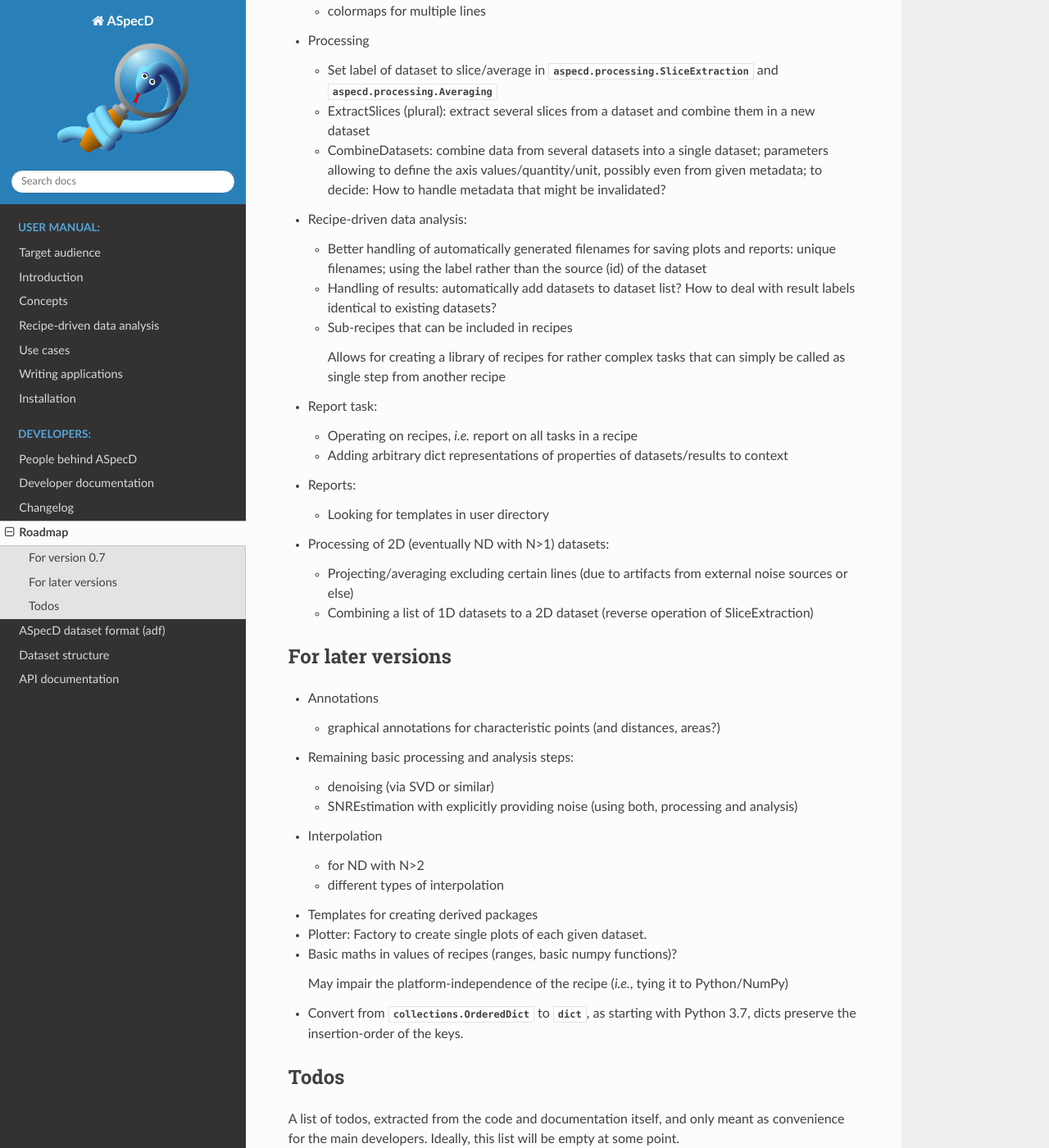
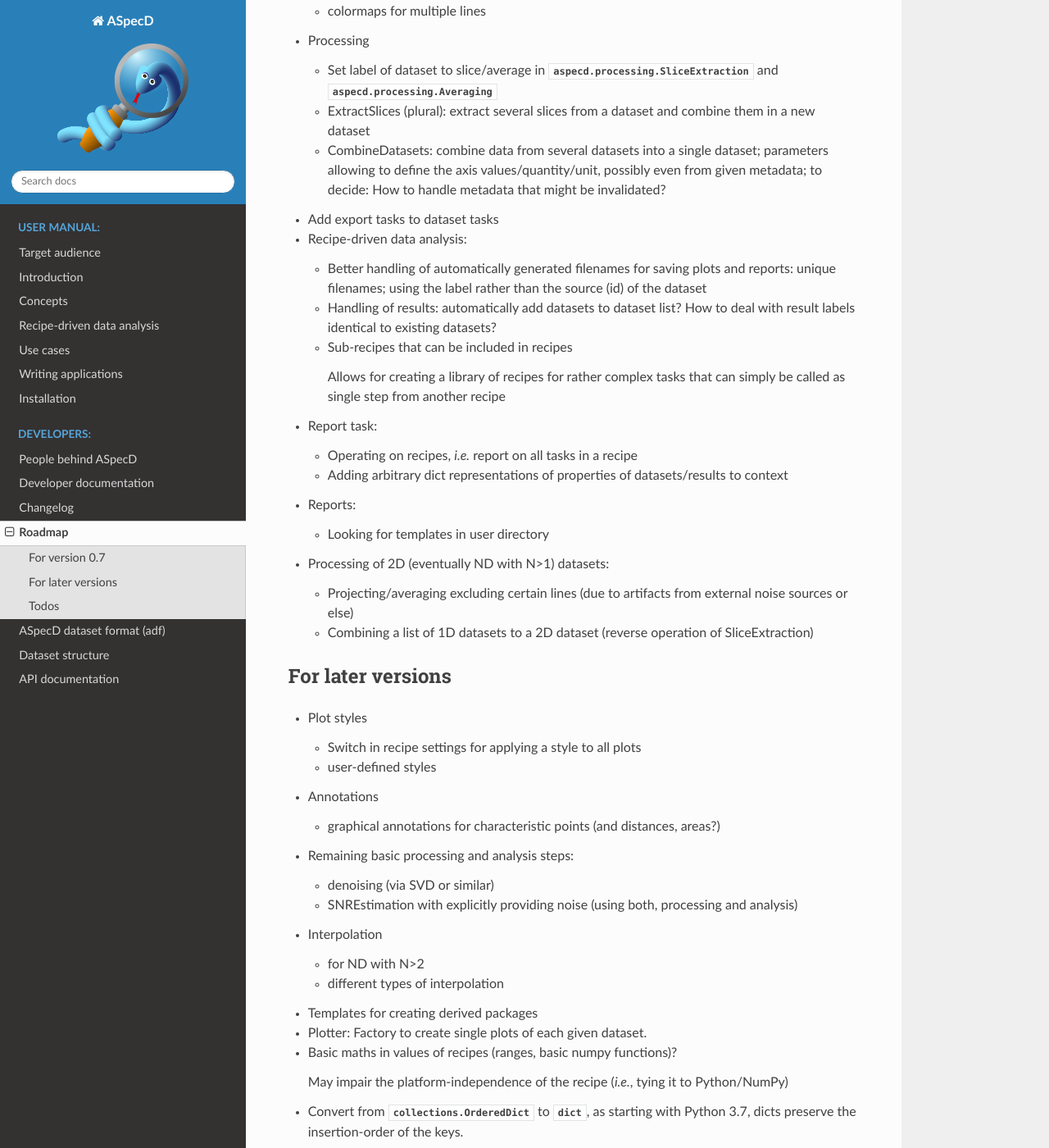
Before and after one commit to tillbiskup/aspecd, a Sphinx documentation site: the page built from docs/roadmap.rst, in a window 1280 px wide and 1400 px high, scrolled down 418 px. Shown: the whole window at 82% size. Built offline with Sphinx 7.4.7 and the Read the Docs theme 2.0.0, drawn with Linux system fonts in a browser that asks for light colours.

Commit message:
Update roadmap

```diff
--- a/docs/roadmap.rst
+++ b/docs/roadmap.rst
@@ -26,6 +26,8 @@ For version 0.7
 
   * CombineDatasets: combine data from several datasets into a single dataset; parameters allowing to define the axis values/quantity/unit, possibly even from given metadata; to decide: How to handle metadata that might be invalidated?
 
+* Add export tasks to dataset tasks
+
 * Recipe-driven data analysis:
 
   * Better handling of automatically generated filenames for saving plots and reports: unique filenames; using the label rather than the source (id) of the dataset
@@ -53,6 +55,11 @@ For version 0.7
 
 For later versions
 ==================
+
+* Plot styles
+
+  * Switch in recipe settings for applying a style to all plots
+  * user-defined styles
 
 * Annotations
 
```
Also changed, not shown: 1 other file.
